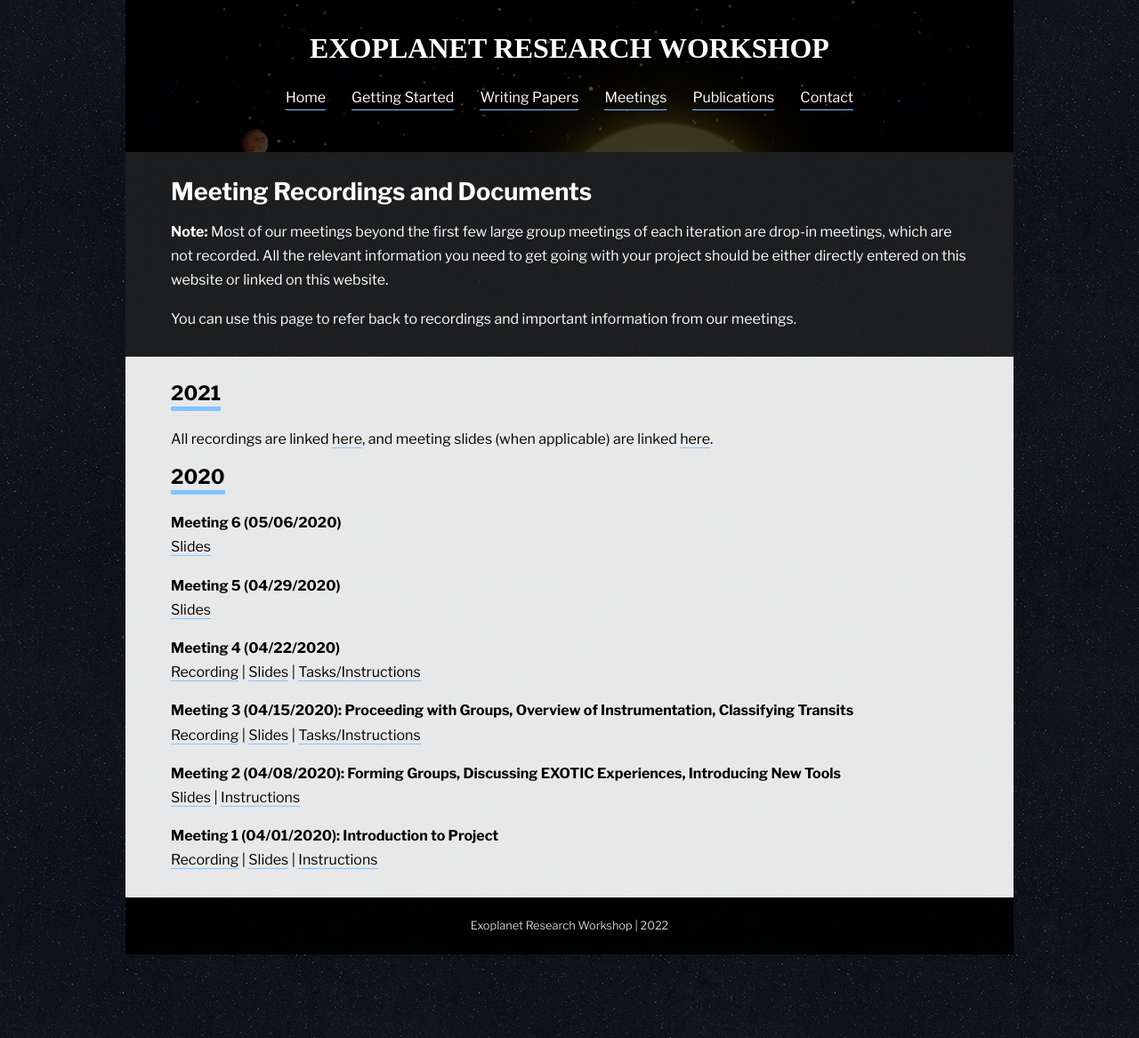
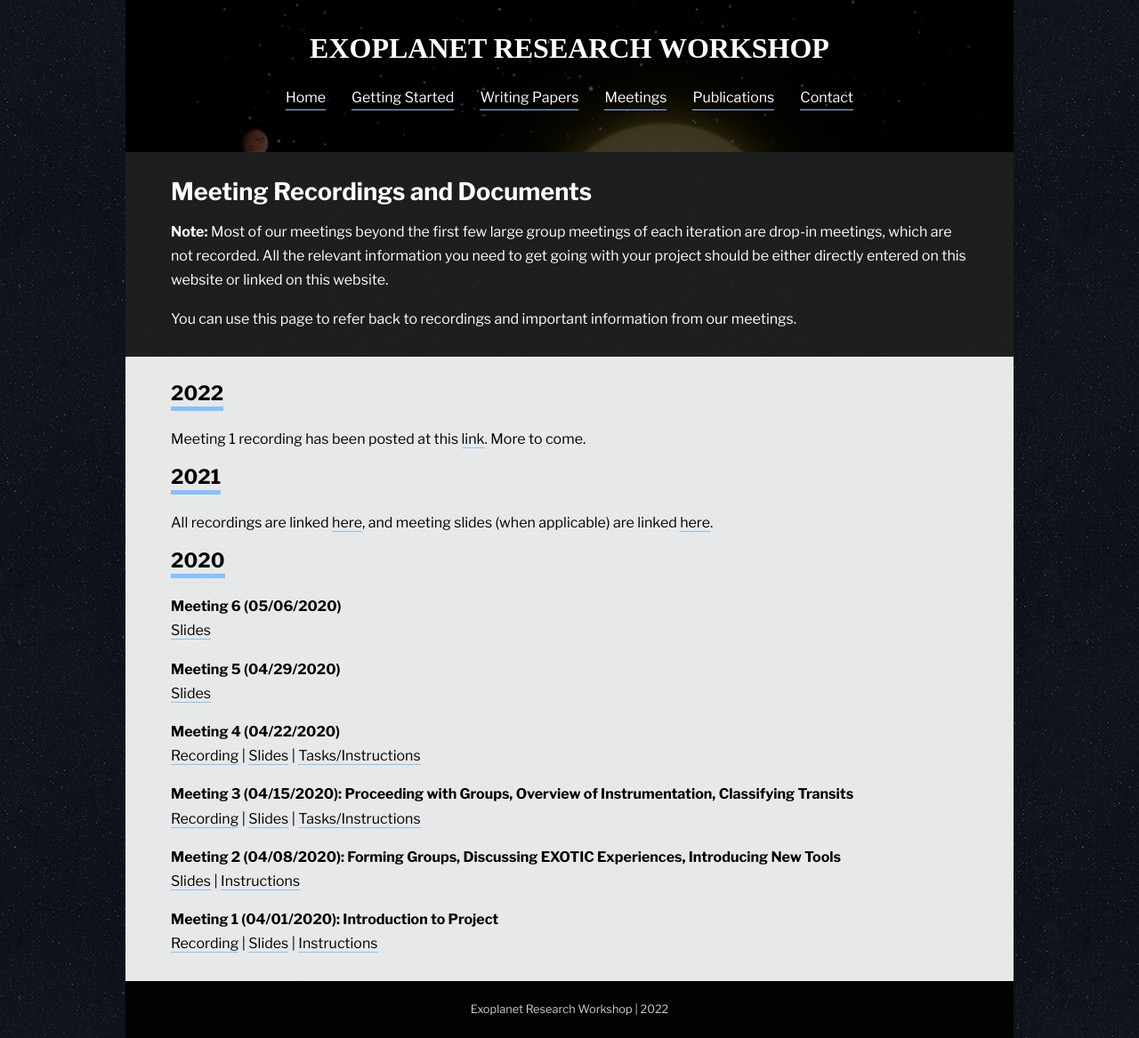
Before and after one commit to paigeyeung/exoplanetresearchworkshop, a Jekyll site: the page built from meetings.md, in a window 1280 px wide. Shown: the whole page at 89% size. Built offline with Jekyll 4.4.1, drawn with Linux system fonts in a browser that asks for light colours; some web fonts are replaced; part of the change alters nothing that is shown.

Commit message:
Add Lindsay to contact page, add mtg 1 link

```diff
--- a/_config.yml
+++ b/_config.yml
@@ -28,8 +28,9 @@ contacts:
 
   - name: Lindsay Koo
     firstname: Lindsay
-    email:
-    bio: ""
+    email: lykoo@usc.edu
+    topics: general questions about participating in the Exoplanet Research Workshop
+    bio: "Lindsay is passionate about astronomy, optics, astronautics, and public science engagement. She is excited to continue supporting Exoplanet Watch and the Exoplanet Research Workshop, and encourages everyone to get involved."
 
   - name: Kalee Tock (Advisor)
     firstname: Kalee
--- a/meetings.md
+++ b/meetings.md
@@ -14,6 +14,10 @@ You can use this page to refer back to recordings and important information from
 </div>
 
 <div class="page-display-light" markdown="1">
+
+## 2022
+
+Meeting 1 recording has been posted at this [link](https://www.youtube.com/watch?v=Q6Eauf-klEs). More to come.
 
 ## 2021
 
```
